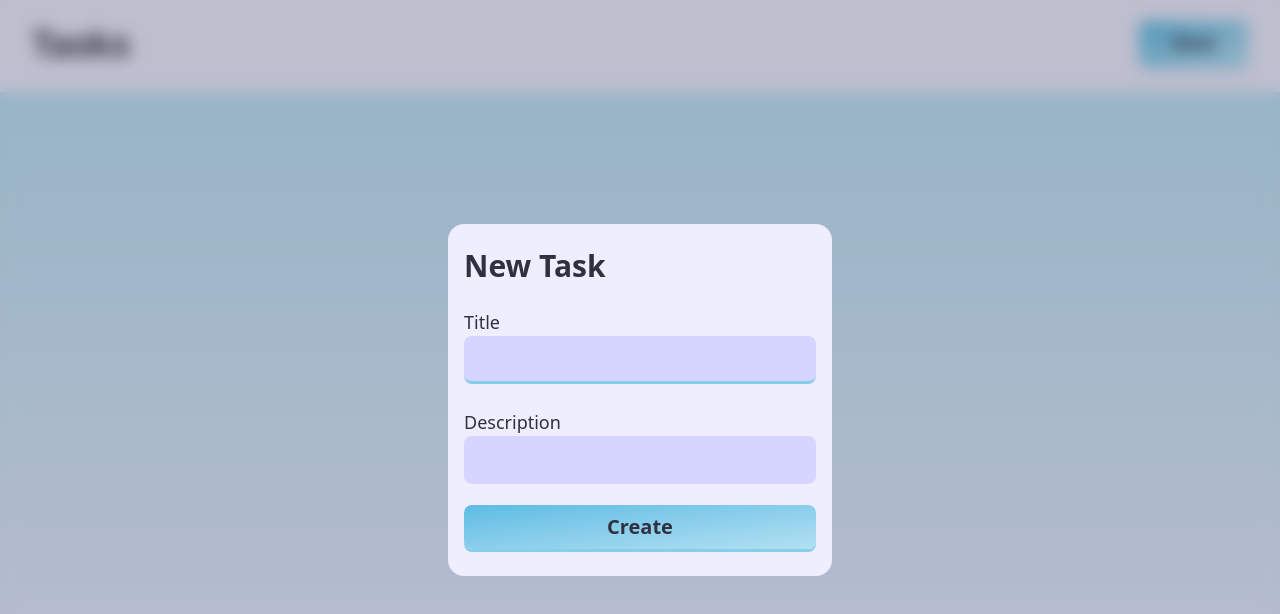
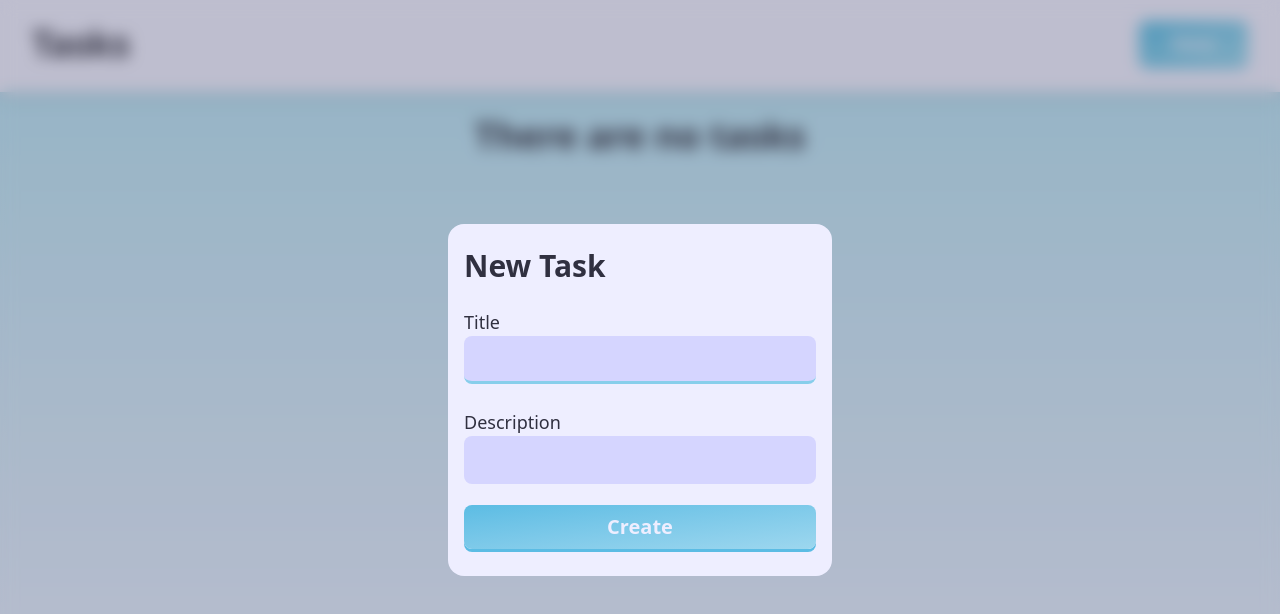
Before and after one commit to Davi-1903/ToDoList, a React app: page / in a window 1280 px wide. Both pictures are taken after a click on the button "New". Shown: the top 614 px of the page. Built offline with nearby package versions, Linux system fonts and the light colour scheme; the HTML template or start-up script is replaced by a standard one.

Commit message:
feat: finalizar ToDoList

```diff
--- a/package.json
+++ b/package.json
@@ -10,6 +10,7 @@
         "preview": "rsbuild preview"
     },
     "dependencies": {
+        "@tabler/icons-react": "^3.36.1",
         "clsx": "^2.1.1",
         "react": "^19.2.3",
         "react-dom": "^19.2.3"
--- a/src/App.tsx
+++ b/src/App.tsx
@@ -1,19 +1,57 @@
-import { useState } from 'react';
+import { useEffect, useState } from 'react';
 import Header from './components/Header';
 import New from './components/New';
-import type { Task } from './interfaces/Objects';
 import ListTasks from './components/ListTasks';
+import type { addNewTaskParams, Task } from './interfaces/Objects';
 
 export default function App() {
     const [onAddTask, setAddTask] = useState(false);
-    const tasks: Task[] = [];
+    const [tasks, setTasks] = useState<Task[]>(() => {
+        const storage = localStorage.getItem('tasks');
+        return storage ? JSON.parse(storage) : [];
+    });
+
+    function addNewTask({ title, description }: addNewTaskParams): void {
+        setTasks(prev => [
+            ...prev,
+            {
+                id: prev.length + 1,
+                title: title,
+                description: description,
+                isComplet: false,
+            },
+        ]);
+    }
+
+    function completTask(id: number): void {
+        setTasks(prev =>
+            prev.map(task => {
+                if (task.id === id) {
+                    return { ...task, isComplet: true };
+                }
+                return task;
+            }),
+        );
+    }
+
+    function deleteTask(id: number): void {
+        setTasks(prev => prev.filter(task => task.id !== id));
+    }
+
+    useEffect(() => {
+        document.body.style.overflowY = onAddTask ? 'hidden' : 'auto';
+    }, [onAddTask]);
+
+    useEffect(() => {
+        localStorage.setItem('tasks', JSON.stringify(tasks));
+    }, [tasks]);
 
     return (
         <div className='wrapper'>
-            {onAddTask && <New setAddTask={setAddTask} />}
+            {onAddTask && <New setAddTask={setAddTask} addNewTask={addNewTask} />}
             <Header setAddTask={setAddTask} />
             <main className='mx-auto max-w-6xl p-6'>
-                <ListTasks tasks={tasks} />
+                <ListTasks tasks={tasks} completTask={completTask} deleteTask={deleteTask} />
             </main>
         </div>
     );
--- a/src/components/Header.tsx
+++ b/src/components/Header.tsx
@@ -3,8 +3,8 @@ import type { HeaderProps } from '../interfaces/Props';
 
 function Header({ setAddTask }: HeaderProps) {
     return (
-        <header className='bg-secund-100 flex justify-between px-8 py-6'>
-            <h1 className='text-text-100 text-4xl font-bold'>Tasks</h1>
+        <header className='bg-secund-100 sticky top-0 z-1 flex justify-between px-8 py-6 shadow-[0_0_1rem_hsl(from_var(--color-text-400)_h_s_l/0.25)]'>
+            <h1 className='text-text-100 text-3xl font-bold sm:text-4xl'>Tasks</h1>
             <button className='btn' onClick={() => setAddTask(true)}>
                 New
             </button>
--- a/src/components/ListTasks.tsx
+++ b/src/components/ListTasks.tsx
@@ -1,12 +1,19 @@
 import type { ListTasksProps } from '../interfaces/Props';
 import Task from './Task';
 
-export default function ListTasks({ tasks }: ListTasksProps) {
+export default function ListTasks({ tasks, completTask, deleteTask }: ListTasksProps) {
+    if (tasks.length === 0)
+        return <h1 className='text-text-100 text-center text-2xl font-bold md:text-4xl'>There are no tasks</h1>;
     return (
         <ul className='flex flex-col gap-6'>
-            {tasks.map(task => (
-                <Task key={task.id} {...task} />
-            ))}
+            {tasks.map(task => {
+                if (!task.isComplet)
+                    return <Task key={task.id} {...task} completTask={completTask} deleteTask={deleteTask} />;
+            })}
+            {tasks.map(task => {
+                if (task.isComplet)
+                    return <Task key={task.id} {...task} completTask={completTask} deleteTask={deleteTask} />;
+            })}
         </ul>
     );
 }
--- a/src/components/New.tsx
+++ b/src/components/New.tsx
@@ -1,10 +1,18 @@
-import { memo, useEffect, useRef, useState } from 'react';
+import { memo, useEffect, useRef, useState, type SubmitEvent } from 'react';
 import type { NewProps } from '../interfaces/Props';
 import clsx from 'clsx';
 
-function New({ setAddTask }: NewProps) {
+function New({ setAddTask, addNewTask }: NewProps) {
+    const [title, setTitle] = useState('');
+    const [description, setDescription] = useState('');
     const [isClose, setClose] = useState(false);
     const formRef = useRef<HTMLFormElement | null>(null);
+
+    function handleSubmit(event: SubmitEvent): void {
+        event.preventDefault();
+        addNewTask({ title, description });
+        setClose(true);
+    }
 
     function onAnimationEnd() {
         if (isClose) setAddTask(false);
@@ -34,12 +42,13 @@ function New({ setAddTask }: NewProps) {
     return (
         <article
             className={clsx(
-                'bg-text-100/25 fixed inset-0 z-1 grid place-items-center backdrop-blur-sm',
+                'bg-text-100/25 fixed inset-0 z-2 grid place-items-center p-6 shadow-[0_0_1rem_hsl(from_var(--color-text-400)_h_s_l/0.25)] backdrop-blur-sm',
                 isClose ? 'animate-fade-out' : 'animate-fade-in',
             )}
             onAnimationEnd={onAnimationEnd}
+            onSubmit={handleSubmit}
         >
-            <form ref={formRef} className='bg-secund-100 flex w-sm flex-col gap-6 rounded-2xl px-4 py-6'>
+            <form ref={formRef} className='bg-secund-100 flex w-full max-w-sm flex-col gap-6 rounded-2xl px-4 py-6'>
                 <h2 className='text-text-100 text-3xl font-bold'>New Task</h2>
                 <div>
                     <label htmlFor='title' className='text-text-100 text-lg'>
@@ -49,6 +58,8 @@ function New({ setAddTask }: NewProps) {
                         type='text'
                         id='title'
                         className='bg-secund-50 text-text-100 border-first-100 block min-h-12 w-full rounded-lg px-4 transition-all duration-100 outline-none focus:border-b-3'
+                        value={title}
+                        onChange={e => setTitle(e.target.value)}
                         autoFocus
                         required
                     />
@@ -61,10 +72,15 @@ function New({ setAddTask }: NewProps) {
                         type='text'
                         id='description'
                         className='bg-secund-50 text-text-100 border-first-100 block min-h-12 w-full rounded-lg px-4 transition-all duration-100 outline-none focus:border-b-3'
-                        required
+                        value={description}
+                        onChange={e => setDescription(e.target.value)}
                     />
                 </div>
-                <button type='submit' className='btn w-full'>
+                <button
+                    type='submit'
+                    className='btn w-full disabled:cursor-not-allowed disabled:opacity-50'
+                    disabled={isClose}
+                >
                     Create
                 </button>
             </form>
--- a/src/components/Task.tsx
+++ b/src/components/Task.tsx
@@ -1,21 +1,54 @@
+import { useState } from 'react';
+import { IconCheck, IconTrash } from '@tabler/icons-react';
+import type { TaskProps } from '../interfaces/Props';
 import clsx from 'clsx';
-import type { TaskProps } from '../interfaces/Props';
 
-export default function Task({ title, description, isComplet }: TaskProps) {
+export default function Task({ id, title, description, isComplet, completTask, deleteTask }: TaskProps) {
+    const [emerge, setEmerge] = useState(true);
+
+    function onAnimationEnd(): void {
+        if (!emerge) deleteTask(id);
+    }
+
+    function handleDelete(): void {
+        if (!confirm('Você tem certeza de operação?')) return;
+        setEmerge(false);
+    }
+
     return (
-        <article className='bg-secund-100 rounded-xl p-4 shadow-[0_0_1rem_hsl(from_var(--color-text-400)_h_s_l/0.25)]'>
-            <div className='mb-4 flex w-full items-center justify-between'>
+        <article
+            className={clsx(
+                'bg-secund-100 grid-task-sm md:grid-task-lg grid gap-4 rounded-xl p-4 shadow-[0_0_1rem_hsl(from_var(--color-text-400)_h_s_l/0.25)]',
+                emerge ? 'animate-explosion' : 'animate-implosion',
+            )}
+            onAnimationEnd={onAnimationEnd}
+        >
             <h2 className='text-text-100 text-2xl font-bold'>{title}</h2>
             <span
-                    className={clsx('rounded-full border-2 px-4 py-2 text-sm font-semibold', {
+                className={clsx('h-fit rounded-xl border-2 px-4 py-2 text-sm font-semibold', {
                     'border-green-400 text-green-400': isComplet,
                     'border-red-400 text-red-400': !isComplet,
                 })}
             >
                 {isComplet ? 'Finished' : 'Pending'}
             </span>
+            <p className='text-text-100 col-[1/3] text-lg'>{description}</p>
+            <div className='col-span-full row-start-3 flex items-center gap-4 md:col-start-3 md:row-span-full'>
+                <button
+                    className='btn flex-1 py-6 disabled:cursor-not-allowed disabled:opacity-50 md:aspect-square'
+                    onClick={() => completTask(id)}
+                    disabled={isComplet}
+                >
+                    <IconCheck size={32} className='stroke-secund-100 mx-auto' />
+                </button>
+                <button
+                    className='btn flex-1 py-6 disabled:cursor-not-allowed disabled:opacity-50 md:aspect-square'
+                    onClick={handleDelete}
+                    disabled={!isComplet}
+                >
+                    <IconTrash size={32} className='stroke-secund-100 mx-auto' />
+                </button>
             </div>
-            <p className='text-lg text-text-100'>{description}</p>
         </article>
     );
 }
--- a/src/globals.css
+++ b/src/globals.css
@@ -25,8 +25,8 @@
     --color-text-200: hsl(from var(--text-color) h s calc(l + 5));
     --color-text-400: hsl(from var(--text-color) h s calc(l + 10));
 
-    --shadow-md: 0 3px 0 var(--color-first-100);
-    --shadow-lg: 0 6px 0 var(--color-first-100);
+    --shadow-md: 0 3px 0 var(--color-first-25);
+    --shadow-lg: 0 6px 0 var(--color-first-25);
 }
 
 @layer base {
@@ -45,7 +45,7 @@
 
 @layer components {
     .btn {
-        @apply from-first-25 text-text-100 to-first-400 -translate-y-0.75 cursor-pointer rounded-lg bg-linear-to-br px-8 py-2 text-xl font-semibold shadow-md transition-all duration-50 hover:-translate-y-1.5 hover:shadow-lg active:translate-none active:shadow-none
+        @apply from-first-25 text-secund-100 to-first-200 -translate-y-0.75 cursor-pointer rounded-lg bg-linear-to-br px-8 py-2 text-xl font-semibold shadow-md transition-all duration-50 hover:not-disabled:-translate-y-1.5 hover:not-disabled:shadow-lg active:not-disabled:translate-none active:not-disabled:shadow-none;
     }
 }
 
@@ -57,6 +57,22 @@
     .animate-fade-out {
         animation: fade-out 100ms ease-in-out forwards;
     }
+
+    .animate-explosion {
+        animation: explosion 250ms cubic-bezier(0.175, 0.885, 0.32, 1.275) forwards;
+    }
+
+    .animate-implosion {
+        animation: implosion 250ms ease forwards;
+    }
+}
+
+@utility grid-task-lg {
+    grid-template: auto 1fr / 1fr auto auto;
+}
+
+@utility grid-task-sm {
+    grid-template: repeat(3, auto) / 1fr auto;
 }
 
 @keyframes fade-in {
@@ -78,3 +94,23 @@
         opacity: 0;
     }
 }
+
+@keyframes explosion {
+    from {
+        transform: scale(0);
+    }
+
+    to {
+        transform: scale(1);
+    }
+}
+
+@keyframes implosion {
+    from {
+        transform: scale(1);
+    }
+
+    to {
+        transform: scale(0);
+    }
+}
--- a/src/interfaces/Objects.ts
+++ b/src/interfaces/Objects.ts
@@ -4,3 +4,8 @@ export interface Task {
     description: string;
     isComplet: boolean;
 }
+
+export interface addNewTaskParams {
+    title: string;
+    description: string;
+}
```
Also changed, not shown: src/interfaces/Props.ts (+6 -1 lines), 1 other file (tests, documents, lock files or other folders). Lines whose indentation alone changed are shown as unchanged.
